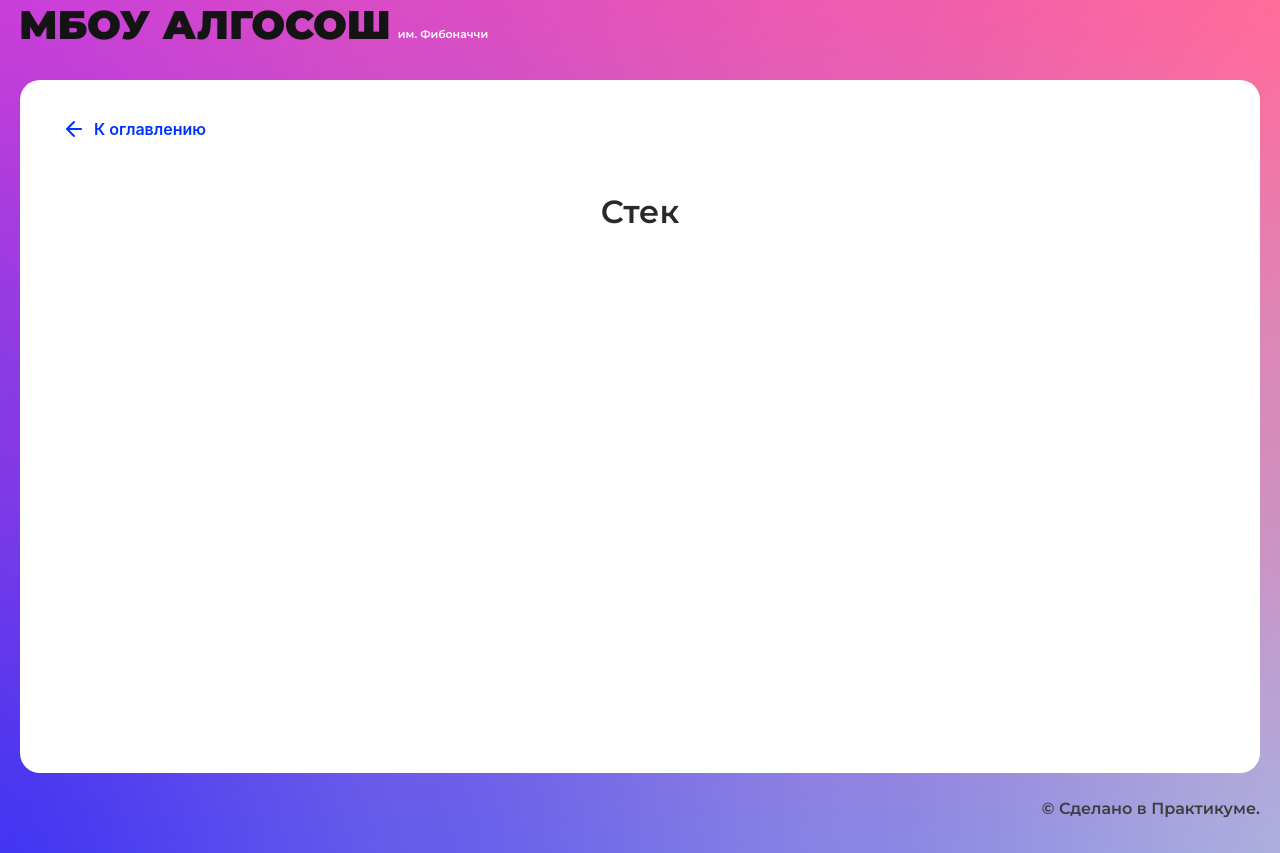
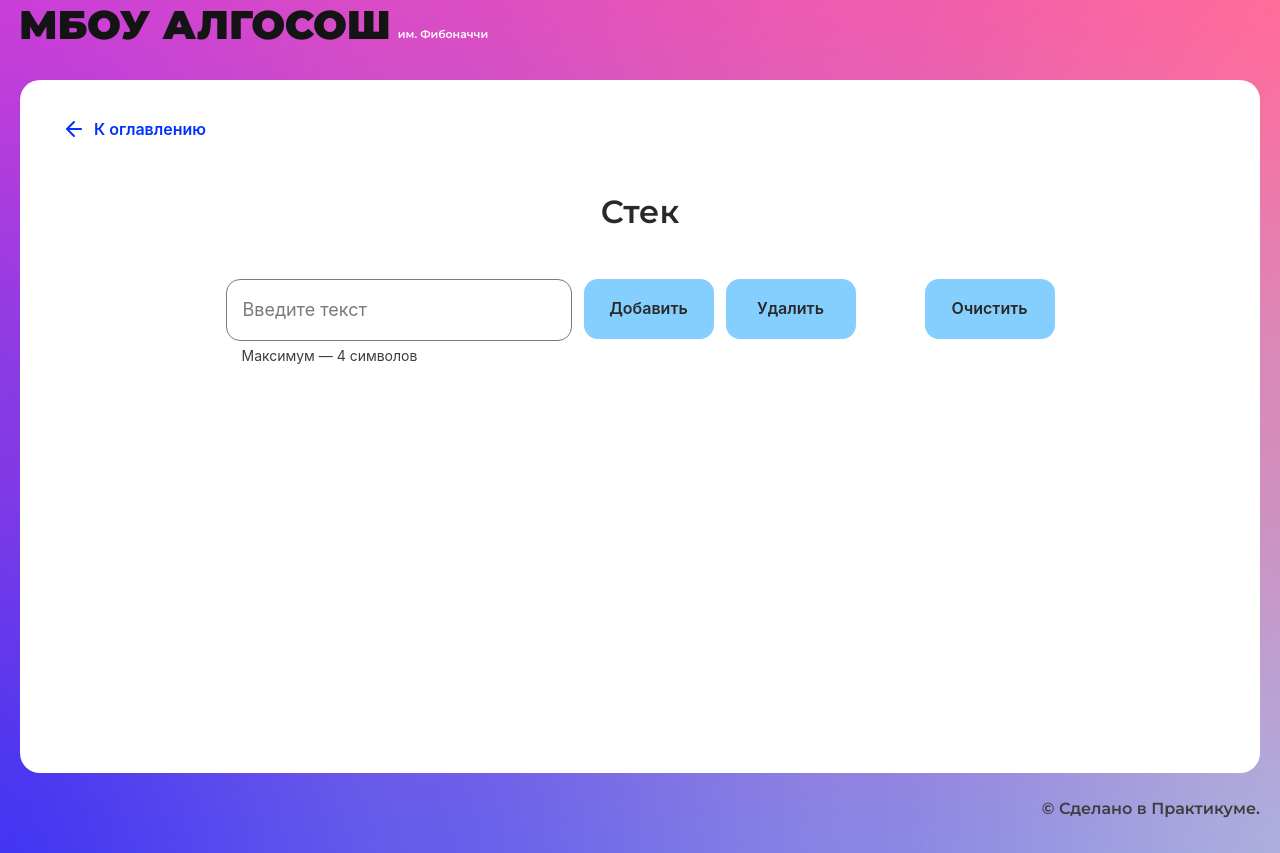
Before and after one commit to Lakatosska/algososh, a React (Create React App) app: page /stack in a window 1280 px wide. Built offline with nearby package versions, Linux system fonts and the light colour scheme.

Commit message:
added stack page layout

```diff
--- /dev/null
+++ b/src/components/stack-page/stack-page.module.css
@@ -0,0 +1,12 @@
+.form {
+  margin: 0 auto;
+  display: flex;
+  width: 829px;
+  justify-content: space-between;
+}
+
+.input {
+  width: 630px;
+  display: flex;
+  gap: 12px;
+}
--- a/src/components/stack-page/stack-page.tsx
+++ b/src/components/stack-page/stack-page.tsx
@@ -1,9 +1,46 @@
 import React from "react";
 import { SolutionLayout } from "../ui/solution-layout/solution-layout";
+import { Input } from "../ui/input/input";
+import { Button } from "../ui/button/button";
+import styles from "./stack-page.module.css";
 
 export const StackPage: React.FC = () => {
+
+  const onValueAdd = () => {
+    console.log('добавили значение')
+  }
+
+  const onValueDelete = () => {
+    console.log('удалили значение')
+  }
+
+  const onValuesClear = () => {
+    console.log('очистили стек')
+  }
+
+
   return (
     <SolutionLayout title="Стек">
+      <section className={styles.form}>
+        <div className={styles.input}>
+          <Input
+            maxLength={4}
+            isLimitText
+
+          />
+          <Button onClick={onValueAdd}
+            text='Добавить'
+          />
+          <Button onClick={onValueDelete}
+            text='Удалить'
+          />
+        </div>
+
+        <Button onClick={onValuesClear}
+          text='Очистить'
+        />
+
+      </section>
 
     </SolutionLayout>
   );
```
